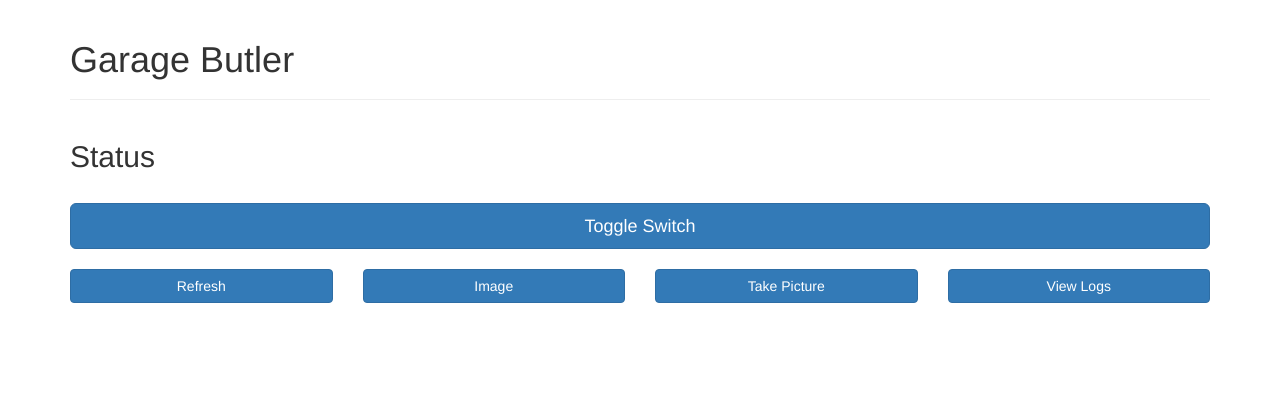
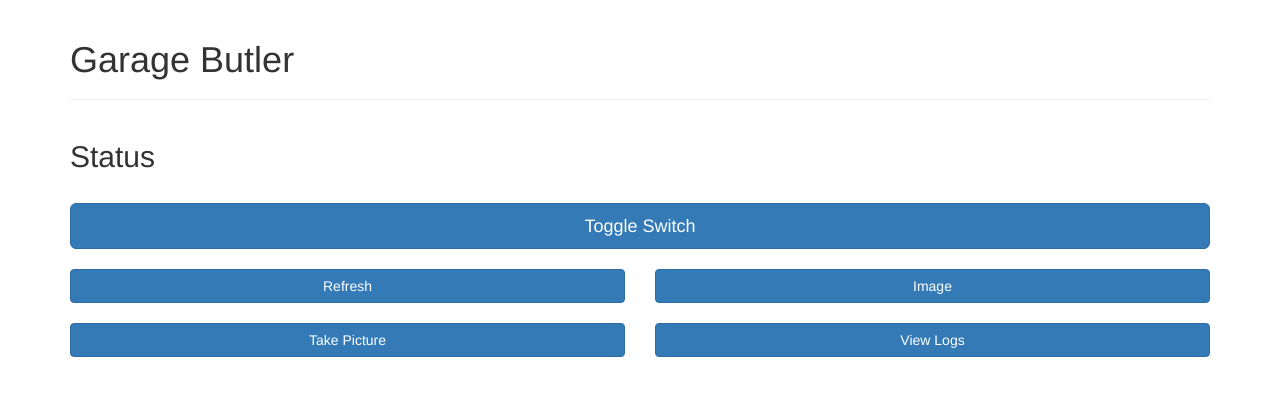
Before and after one commit to gurumitts/garage-butler, a Flask app: page / in a window 1280 px wide. Shown: the top 396 px of the page. Run offline with Flask 2, Linux system fonts and the light colour scheme; data that the repository does not hold is empty; parts of the project's set-up code (start-up, migrations or seed data) failed here and were passed over; some libraries are stand-ins or nearby versions.

Commit message:
Fixes button spacing

```diff
--- a/garage/templates/index.html
+++ b/garage/templates/index.html
@@ -58,16 +58,18 @@
         </div>
     </div>
     <div class="row">
-        <div class="col-xs-3">
+        <div class="col-xs-6">
             <a href="/" class="btn btn-primary" role="button" style="width: 100%;">Refresh</a>
         </div>
-        <div class="col-xs-3">
+        <div class="col-xs-6">
             <a href="/image" class="btn btn-primary" role="button" style="width: 100%;">Image</a>
         </div>
-        <div class="col-xs-3">
+    </div>
+    <div class="row">
+        <div class="col-xs-6">
             <a href="/take-picture" class="btn btn-primary" role="button" style="width: 100%;">Take Picture</a>
         </div>
-        <div class="col-xs-3">
+        <div class="col-xs-6">
             <a href="/logs" class="btn btn-primary" role="button" style="width: 100%;">View Logs</a>
 
         </div>
```
